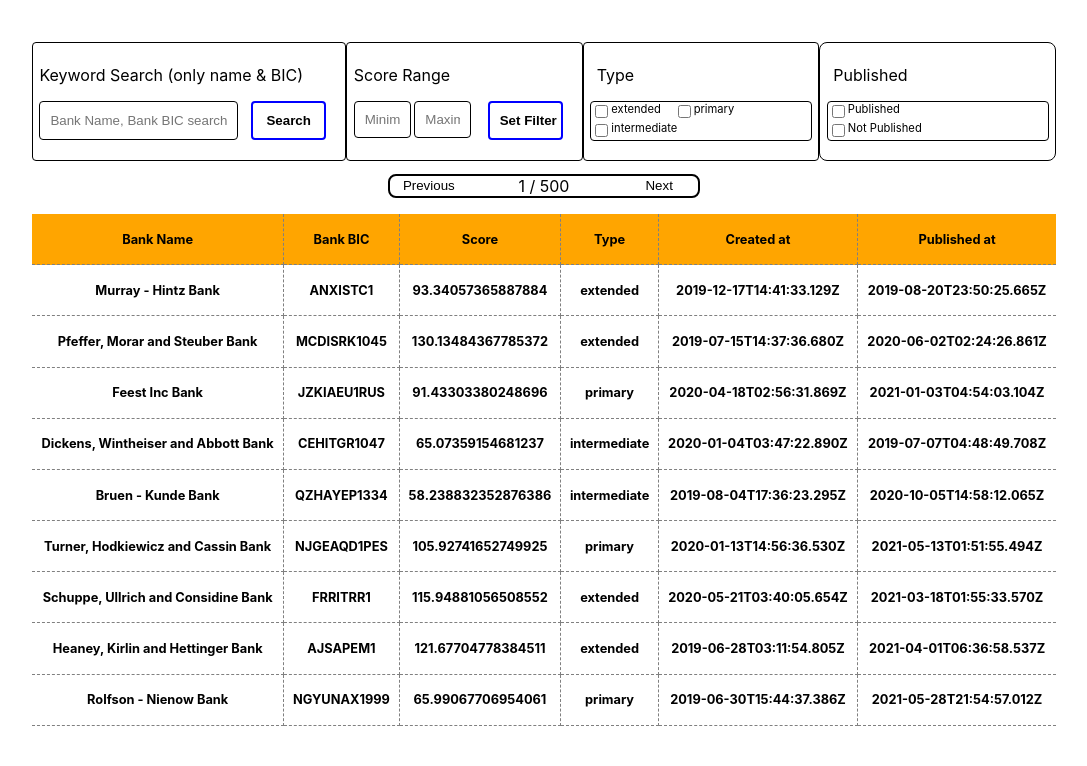
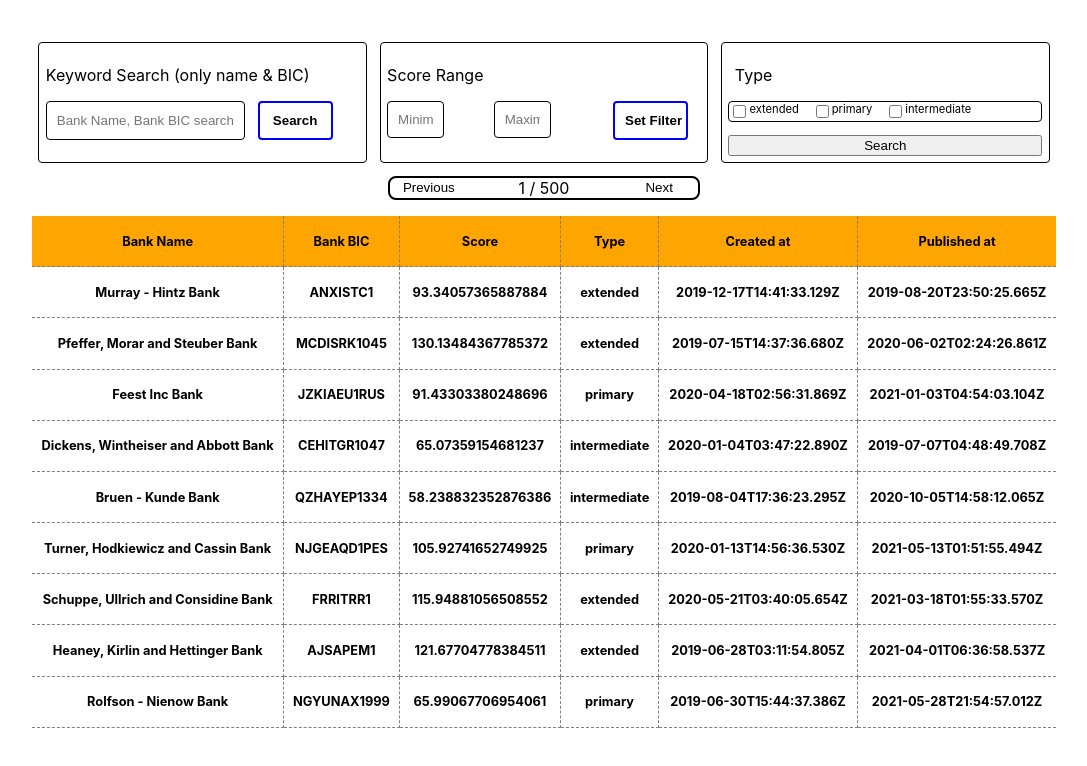
Before and after one commit to Balazs-D/Reports-Page, a React (Create React App) app: page / in a window 1280 px wide. Shown: the top 766 px of the page, without its empty margins (96-1183 px from the left). Built offline with nearby package versions, Linux system fonts and the light colour scheme.

Commit message:
type search button added

```diff
--- a/src/Components/Control.js
+++ b/src/Components/Control.js
@@ -15,7 +15,7 @@ const Control = () => {
         <InputText />
         <ScoreRange />
         <FilterType />
-        <FilterPublished />
+        {/* <FilterPublished /> */}
       </span>
       <Pagination />
     </ControlCont>
--- a/src/Components/FilterPublished.js
+++ b/src/Components/FilterPublished.js
@@ -90,6 +90,8 @@ const FilterCont = styled.div`
   padding: 0.5vw;
   border: 1px solid black;
   border-radius: 8px;
+  margin: 0 0.5vw;
+
   .section {
     display: flex;
     flex-direction: column;
--- a/src/Components/FilterType.js
+++ b/src/Components/FilterType.js
@@ -26,7 +26,9 @@ const FilterType = (props) => {
     console.log(context.currentFilterSelection);
     console.log(e.target.name);
     console.log(context.data);
+  };
 
+  const handleClick = () => {
     if (context.currentFilterSelection.length !== 0) {
       const currentArr = context.data.filter((f) =>
         context.currentFilterSelection.includes(f.body.type.toString())
@@ -62,6 +64,12 @@ const FilterType = (props) => {
             );
         })}
       </div>
+      <input
+        className="searchButton"
+        type="button"
+        value="Search"
+        onClick={handleClick}
+      ></input>
     </FilterCont>
   );
 };
@@ -74,6 +82,7 @@ const FilterCont = styled.div`
   padding: 0.5vw;
   border: 1px solid black;
   border-radius: 4px;
+  margin: 0 0.5vw;
   .section {
     display: flex;
     flex-direction: row;
--- a/src/Components/Input.js
+++ b/src/Components/Input.js
@@ -48,10 +48,12 @@ const InputText = () => {
 
 const SearchCont = styled.div`
   display: flex;
+  flex: 1;
   flex-direction: column;
   padding: 0.5vw;
   border: 1px solid black;
   border-radius: 4px;
+  margin: 0 0.5vw;
 
   input {
     padding: 10px;
--- a/src/Components/ScoreRange.js
+++ b/src/Components/ScoreRange.js
@@ -70,6 +70,8 @@ const SearchCont = styled.div`
   padding: 0.5vw;
   border: 1px solid black;
   border-radius: 4px;
+  margin: 0 0.5vw;
+
   input {
     padding: 10px;
     outline: none;
--- a/src/Components/Table.js
+++ b/src/Components/Table.js
@@ -53,7 +53,6 @@ const Styles = styled.div`
     padding: 0rem;
     font-size: 2vw;
     width: 100%;
-    margin: 0;
 
     table {
       border-spacing: 0;
```
